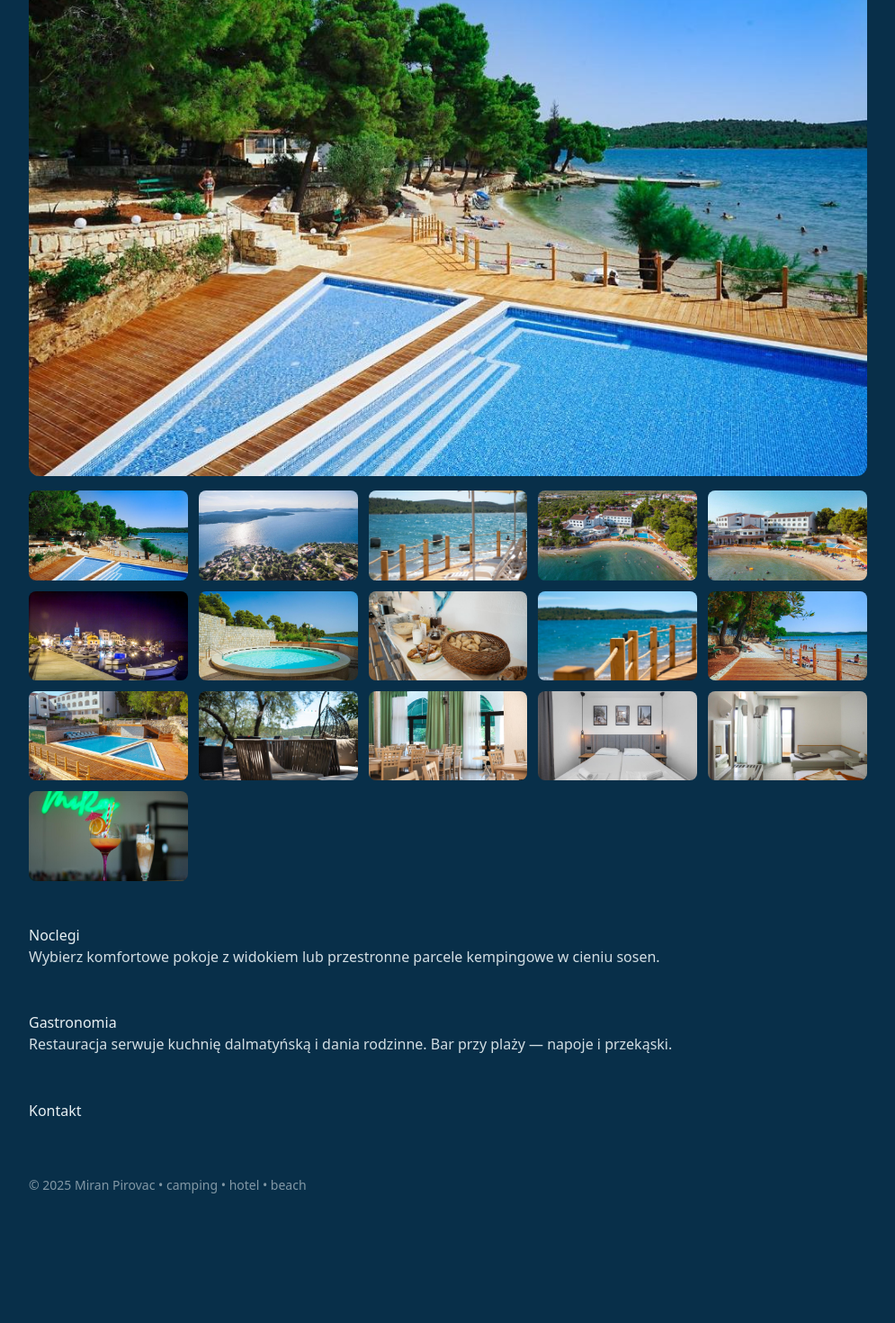
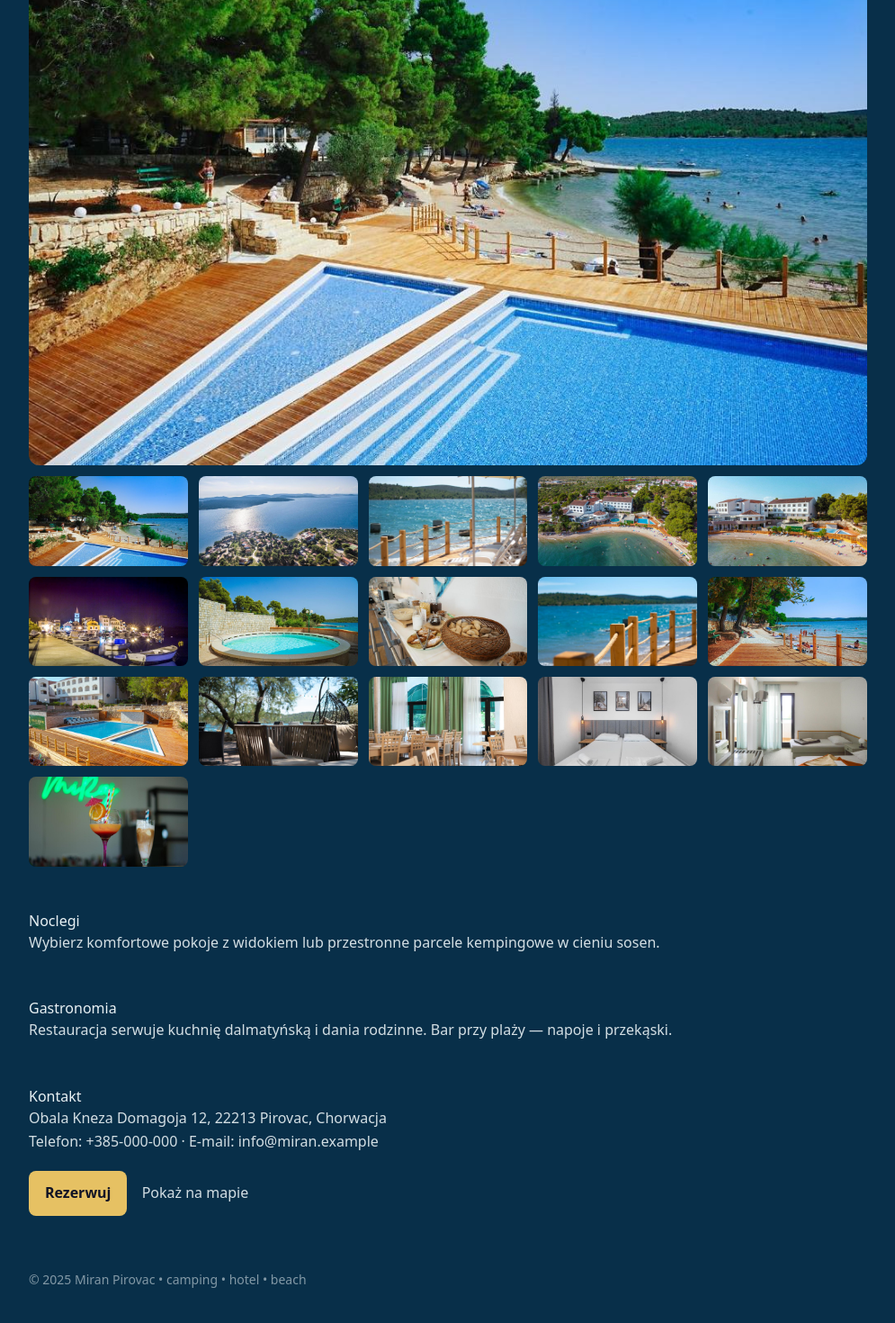
Before and after one commit to STudioK2/miran-website, a React (Vite) app: page / in a window 1280 px wide. Shown: the part 718-2188 px from the top of the page at 90% size, without its empty margins (142-1137 px from the left). Before the commit the page ends 2094 px from the top, so only its background shows below. Built offline with nearby package versions, Linux system fonts and the light colour scheme.

Commit message:
Update main.jsx

```diff
--- a/src/main.jsx
+++ b/src/main.jsx
@@ -3,7 +3,8 @@ import { createRoot } from "react-dom/client";
 import "./index.css";
 
 /* USTAW: docelowy link do rezerwacji */
-const BOOKING_URL = "https://app.business.booking.com/xapp/de/stay/details/21036?adultCount=1&aid=318615&aid_label=Polish_Croatia_PL_HR_29394677785-I0*khktTcUISY53rdnyZ6AS217291386223%3Apl%3Ata%3Ap1%3Ap2%3Aac%3Aap%3Aneg%3Afi55328758804%3Atidsa-325360801114%3Alp9197245%3Ali%3Adec%3Adm&checkinDate=2025-09-01&checkoutDate=2025-09-02&destinationId=-91928&destinationType=city&guestAccountCountryCode=PL&guestCurrency=PLN&label=zenodeeplinkpp&roomCount=1&searchLocation=Pirovac";
+const BOOKING_URL =
+  "https://app.business.booking.com/xapp/de/stay/details/21036?adultCount=1&aid=318615&aid_label=Polish_Croatia_PL_HR_29394677785-I0*khktTcUISY53rdnyZ6AS217291386223%3Apl%3Ata%3Ap1%3Ap2%3Aac%3Aap%3Aneg%3Afi55328758804%3Atidsa-325360801114%3Alp9197245%3Ali%3Adec%3Adm&checkinDate=2025-09-01&checkoutDate=2025-09-02&destinationId=-91928&destinationType=city&guestAccountCountryCode=PL&guestCurrency=PLN&label=zenodeeplinkpp&roomCount=1&searchLocation=Pirovac";
 
 const languages = ["pl", "en", "de", "cz", "it"];
 
@@ -14,14 +15,14 @@ const t = {
       title: "Miran Pirovac — kemping i hotel nad morzem",
       subtitle:
         "Rodzinny ośrodek w Pirovac (Dalmacja). Parcelle kempingowe, pokoje hotelowe, restauracja i bar, prywatna plaża i pomost. Blisko Kornati i jeziora Vrana.",
-      cta: "Rezerwuj"
+      cta: "Rezerwuj",
     },
     usps: [
       "Prywatna plaża i pomost",
       "Parcelle kempingowe i pokoje",
       "Restauracja i bar na miejscu",
       "Wypożyczalnia sportów wodnych",
-      "Blisko Parku Kornati i jeziora Vrana"
+      "Blisko Parku Kornati i jeziora Vrana",
     ],
     stay: {
       title: "Noclegi",
@@ -29,16 +30,16 @@ const t = {
     },
     dining: {
       title: "Gastronomia",
-      p1: "Restauracja serwuje kuchnię dalmatyńską i dania rodzinne. Bar przy plaży — napoje i przekąski."
+      p1: "Restauracja serwuje kuchnię dalmatyńską i dania rodzinne. Bar przy plaży — napoje i przekąski.",
     },
     contact: {
       title: "Kontakt",
       address: "Obala Kneza Domagoja 12, 22213 Pirovac, Chorwacja",
       phoneLabel: "Telefon",
       emailLabel: "E-mail",
-      map: "Pokaż na mapie"
+      map: "Pokaż na mapie",
     },
-    labels: { book: "Rezerwuj", more: "Dowiedz się więcej" }
+    labels: { book: "Rezerwuj", more: "Dowiedz się więcej" },
   },
 
   en: {
@@ -47,31 +48,25 @@ const t = {
       title: "Miran Pirovac — seaside camping & hotel",
       subtitle:
         "Family resort in Pirovac, Dalmatia. Camping pitches, hotel rooms, restaurant & bar, private beach and pier. Near Kornati NP and Lake Vrana.",
-      cta: "Book now"
+      cta: "Book now",
     },
     usps: [
       "Private beach and pier",
       "Pitches and rooms",
       "On-site restaurant & bar",
       "Water-sports rentals",
-      "Close to Kornati National Park"
+      "Close to Kornati National Park",
     ],
-    stay: {
-      title: "Stay",
-      p1: "Choose sea-view rooms or shaded camping pitches among pine trees."
-    },
-    dining: {
-      title: "Dining",
-      p1: "Dalmatian cuisine and family classics. Beach bar for drinks and snacks."
-    },
+    stay: { title: "Stay", p1: "Choose sea-view rooms or shaded camping pitches among pine trees." },
+    dining: { title: "Dining", p1: "Dalmatian cuisine and family classics. Beach bar for drinks and snacks." },
     contact: {
       title: "Contact",
       address: "Obala Kneza Domagoja 12, 22213 Pirovac, Croatia",
       phoneLabel: "Phone",
       emailLabel: "E-mail",
-      map: "Open map"
+      map: "Open map",
     },
-    labels: { book: "Book now", more: "Learn more" }
+    labels: { book: "Book now", more: "Learn more" },
   },
 
   de: {
@@ -80,31 +75,25 @@ const t = {
       title: "Miran Pirovac — Camping & Hotel am Meer",
       subtitle:
         "Familienresort in Pirovac, Dalmatien. Stellplätze, Zimmer, Restaurant & Bar, Privatstrand und Steg. Nahe Nationalpark Kornaten und Vrana-See.",
-      cta: "Jetzt buchen"
+      cta: "Jetzt buchen",
     },
     usps: [
       "Privatstrand mit Steg",
       "Stellplätze und Zimmer",
       "Restaurant & Bar vor Ort",
       "Verleih für Wassersport",
-      "Nahe NP Kornaten"
+      "Nahe NP Kornaten",
     ],
-    stay: {
-      title: "Wohnen",
-      p1: "Zimmer mit Meerblick oder schattige Stellplätze unter Pinien."
-    },
-    dining: {
-      title: "Gastronomie",
-      p1: "Dalmatinische Küche und Familienklassiker. Strandbar mit Drinks und Snacks."
-    },
+    stay: { title: "Wohnen", p1: "Zimmer mit Meerblick oder schattige Stellplätze unter Pinien." },
+    dining: { title: "Gastronomie", p1: "Dalmatinische Küche und Familienklassiker. Strandbar mit Drinks und Snacks." },
     contact: {
       title: "Kontakt",
       address: "Obala Kneza Domagoja 12, 22213 Pirovac, Kroatien",
       phoneLabel: "Telefon",
       emailLabel: "E-Mail",
-      map: "Karte öffnen"
+      map: "Karte öffnen",
     },
-    labels: { book: "Jetzt buchen", more: "Mehr erfahren" }
+    labels: { book: "Jetzt buchen", more: "Mehr erfahren" },
   },
 
   cz: {
@@ -113,31 +102,25 @@ const t = {
       title: "Miran Pirovac — kemp a hotel u moře",
       subtitle:
         "Rodinný areál v Pirovaci, Dalmácie. Parcely pro karavany, hotelové pokoje, restaurace a bar, soukromá pláž a molo. Blízko NP Kornati a jezera Vrana.",
-      cta: "Rezervovat"
+      cta: "Rezervovat",
     },
     usps: [
       "Soukromá pláž a molo",
       "Parcely i pokoje",
       "Restaurace a bar v areálu",
       "Půjčovna vodních sportů",
-      "Blízko NP Kornati"
+      "Blízko NP Kornati",
     ],
-    stay: {
-      title: "Ubytování",
-      p1: "Pokoje s výhledem na moře nebo stinné parcely pod borovicemi."
-    },
-    dining: {
-      title: "Gastronomie",
-      p1: "Dalmatinská kuchyně a rodinná jídla. Plážový bar s nápoji a snacky."
-    },
+    stay: { title: "Ubytování", p1: "Pokoje s výhledem na moře nebo stinné parcely pod borovicemi." },
+    dining: { title: "Gastronomie", p1: "Dalmatinská kuchyně a rodinná jídla. Plážový bar s nápoji a snacky." },
     contact: {
       title: "Kontakt",
       address: "Obala Kneza Domagoja 12, 22213 Pirovac, Chorvatsko",
       phoneLabel: "Telefon",
       emailLabel: "E-mail",
-      map: "Zobrazit mapu"
+      map: "Zobrazit mapu",
     },
-    labels: { book: "Rezervovat", more: "Více informací" }
+    labels: { book: "Rezervovat", more: "Více informací" },
   },
 
   it: {
@@ -146,35 +129,29 @@ const t = {
       title: "Miran Pirovac — campeggio e hotel sul mare",
       subtitle:
         "Resort per famiglie a Pirovac, Dalmazia. Piazzole, camere d’hotel, ristorante e bar, spiaggia privata e molo. Vicino al Parco Kornati e al lago Vrana.",
-      cta: "Prenota"
+      cta: "Prenota",
     },
     usps: [
       "Spiaggia privata e molo",
       "Piazzole e camere",
       "Ristorante e bar",
       "Noleggio sport acquatici",
-      "Vicino alle Kornati"
+      "Vicino alle Kornati",
     ],
-    stay: {
-      title: "Alloggi",
-      p1: "Camere vista mare o piazzole ombreggiate tra i pini."
-    },
-    dining: {
-      title: "Ristorazione",
-      p1: "Cucina dalmata e piatti per famiglie. Beach bar con drink e snack."
-    },
+    stay: { title: "Alloggi", p1: "Camere vista mare o piazzole ombreggiate tra i pini." },
+    dining: { title: "Ristorazione", p1: "Cucina dalmata e piatti per famiglie. Beach bar con drink e snack." },
     contact: {
       title: "Contatti",
       address: "Obala Kneza Domagoja 12, 22213 Pirovac, Croazia",
       phoneLabel: "Telefono",
       emailLabel: "E-mail",
-      map: "Apri mappa"
+      map: "Apri mappa",
     },
-    labels: { book: "Prenota", more: "Scopri di più" }
-  }
+    labels: { book: "Prenota", more: "Scopri di più" },
+  },
 };
 
-/* prosta detekcja języka ze ścieżki */
+/* detekcja języka ze ścieżki */
 function getLang() {
   const seg = window.location.pathname.replace(/^\/+/, "").split("/")[0];
   return languages.includes(seg) ? seg : "pl";
@@ -185,8 +162,8 @@ function pushLang(l) {
 }
 
 /* komponenty */
-const FLAG = { pl:"🇵🇱", en:"🇬🇧", de:"🇩🇪", cz:"🇨🇿", it:"🇮🇹" };
-const FLAG_LABEL = { pl:"Polski", en:"English", de:"Deutsch", cz:"Čeština", it:"Italiano" };
+const FLAG = { pl: "🇵🇱", en: "🇬🇧", de: "🇩🇪", cz: "🇨🇿", it: "🇮🇹" };
+const FLAG_LABEL = { pl: "Polski", en: "English", de: "Deutsch", cz: "Čeština", it: "Italiano" };
 
 function LangSwitch({ lang, onChange }) {
   return (
@@ -195,12 +172,15 @@ function LangSwitch({ lang, onChange }) {
         <a
           key={l}
           href={l === "pl" ? "/" : `/${l}`}
-          onClick={(e) => { e.preventDefault(); onChange(l); }}
+          onClick={(e) => {
+            e.preventDefault();
+            onChange(l);
+          }}
           className={l === lang ? "active" : undefined}
           title={FLAG_LABEL[l]}
           aria-label={FLAG_LABEL[l]}
         >
-          <span style={{fontSize:20, lineHeight:1}}>{FLAG[l]}</span>
+          <span style={{ fontSize: 20, lineHeight: 1 }}>{FLAG[l]}</span>
         </a>
       ))}
     </nav>
@@ -215,7 +195,8 @@ function Section({ id, title, children }) {
     </section>
   );
 }
-// === PROSTA GALERIA ===
+
+/* GALERIA + PODGLĄD (lightbox) */
 const IMAGES = [
   "hero_pool.jpg",
   "aerial_grounds.jpg",
@@ -236,42 +217,136 @@ const IMAGES = [
 ];
 
 function Gallery() {
+  const [open, setOpen] = React.useState(false);
+  const [idx, setIdx] = React.useState(0);
+  const openAt = (i) => {
+    setIdx(i);
+    setOpen(true);
+  };
+  const close = () => setOpen(false);
+  const next = (e) => {
+    e?.stopPropagation();
+    setIdx((i) => (i + 1) % IMAGES.length);
+  };
+  const prev = (e) => {
+    e?.stopPropagation();
+    setIdx((i) => (i - 1 + IMAGES.length) % IMAGES.length);
+  };
+  React.useEffect(() => {
+    if (!open) return;
+    const onKey = (ev) => {
+      if (ev.key === "Escape") close();
+      if (ev.key === "ArrowRight") next();
+      if (ev.key === "ArrowLeft") prev();
+    };
+    window.addEventListener("keydown", onKey);
+    return () => window.removeEventListener("keydown", onKey);
+  }, [open]);
+
   return (
-    <section className="hero" style={{ paddingTop: 24, paddingBottom: 24 }}>
-      {/* duże zdjęcie na start */}
+    <section className="hero" aria-label="Galeria zdjęć">
       <img
-        src="/images/hero_pool.jpg"
-        alt="Basen i plaża"
-        style={{ width: "100%", borderRadius: 12, marginBottom: 16 }}
+        src={`/images/${IMAGES[0]}`}
+        alt="Podgląd"
+        style={{ width: "100%", borderRadius: 12, margin: "12px 0", cursor: "zoom-in" }}
+        onClick={() => openAt(0)}
       />
-      {/* siatka miniaturek */}
-      <div
-        style={{
-          display: "grid",
-          gridTemplateColumns: "repeat(auto-fill, minmax(160px, 1fr))",
-          gap: 12,
-        }}
-      >
-        {IMAGES.map((name) => (
+      <div style={{ display: "grid", gridTemplateColumns: "repeat(auto-fill,minmax(160px,1fr))", gap: 12 }}>
+        {IMAGES.map((name, i) => (
           <img
             key={name}
             src={`/images/${name}`}
-            alt={name.replace(/[_-]/g, " ").replace(".jpg", "")}
-            style={{ width: "100%", borderRadius: 8, aspectRatio: "16 / 9", objectFit: "cover" }}
+            alt={name}
             loading="lazy"
+            style={{ width: "100%", borderRadius: 8, aspectRatio: "16/9", objectFit: "cover", cursor: "zoom-in" }}
+            onClick={() => openAt(i)}
           />
         ))}
       </div>
+
+      {open && (
+        <div
+          className="lb"
+          onClick={close}
+          role="dialog"
+          aria-modal="true"
+          style={{
+            position: "fixed",
+            inset: 0,
+            background: "rgba(0,0,0,.85)",
+            display: "flex",
+            alignItems: "center",
+            justifyContent: "center",
+            zIndex: 9999,
+            padding: 24,
+          }}
+        >
+          <button
+            onClick={prev}
+            aria-label="Poprzednie"
+            style={btnStyle({ left: 24 })}
+          >
+            ‹
+          </button>
+          <img
+            src={`/images/${IMAGES[idx]}`}
+            alt={`Podgląd ${idx + 1}`}
+            style={{ maxWidth: "92vw", maxHeight: "88vh", borderRadius: 12 }}
+          />
+          <button
+            onClick={next}
+            aria-label="Następne"
+            style={btnStyle({ right: 24 })}
+          >
+            ›
+          </button>
+          <button
+            onClick={close}
+            aria-label="Zamknij"
+            style={{
+              position: "fixed",
+              top: 16,
+              right: 16,
+              background: "rgba(255,255,255,.15)",
+              border: 0,
+              color: "#fff",
+              fontSize: 32,
+              width: 44,
+              height: 44,
+              borderRadius: 9999,
+              cursor: "pointer",
+            }}
+          >
+            ×
+          </button>
+        </div>
+      )}
     </section>
   );
+}
+function btnStyle(pos) {
+  return {
+    position: "fixed",
+    top: "50%",
+    transform: "translateY(-50%)",
+    background: "rgba(255,255,255,.15)",
+    border: 0,
+    color: "#fff",
+    fontSize: 42,
+    width: 52,
+    height: 52,
+    borderRadius: 9999,
+    cursor: "pointer",
+    ...pos,
+  };
 }
 
 function App() {
   const [lang, setLang] = React.useState(getLang());
   const c = t[lang];
 
-  const phone = "+385-000-000";
-  const email = "info@miran.example";
+  const phone = "+385-000-000"; // USTAW
+  const email = "info@miran.example"; // USTAW
   const maps = "https://maps.google.com/?q=Obala+Kneza+Domagoja+12+Pirovac";
 
   function changeLang(l) {
@@ -297,9 +372,8 @@ function App() {
         ))}
       </ul>
 
-      {/* TU DODAJ GALERIĘ */}
-      const IMAGES = [
-       <Gallery />
+      {/* GALERIA */}
+      <Gallery />
 
       <Section id="stay" title={c.stay.title}>
         <p>{c.stay.p1}</p>
@@ -310,7 +384,19 @@ function App() {
       </Section>
 
       <Section id="contact" title={c.contact.title}>
-        {/* ... */}
+        <p>{c.contact.address}</p>
+        <p>
+          {c.contact.phoneLabel}: <a href={`tel:${phone}`}>{phone}</a> {" · "}
+          {c.contact.emailLabel}: <a href={`mailto:${email}`}>{email}</a>
+        </p>
+        <p>
+          <a className="cta" href={BOOKING_URL} target="_blank" rel="noreferrer">
+            {c.labels.book}
+          </a>{" "}
+          <a href={maps} target="_blank" rel="noreferrer" style={{ marginLeft: 12 }}>
+            {c.contact.map}
+          </a>
+        </p>
       </Section>
 
       <footer className="footer">
```
